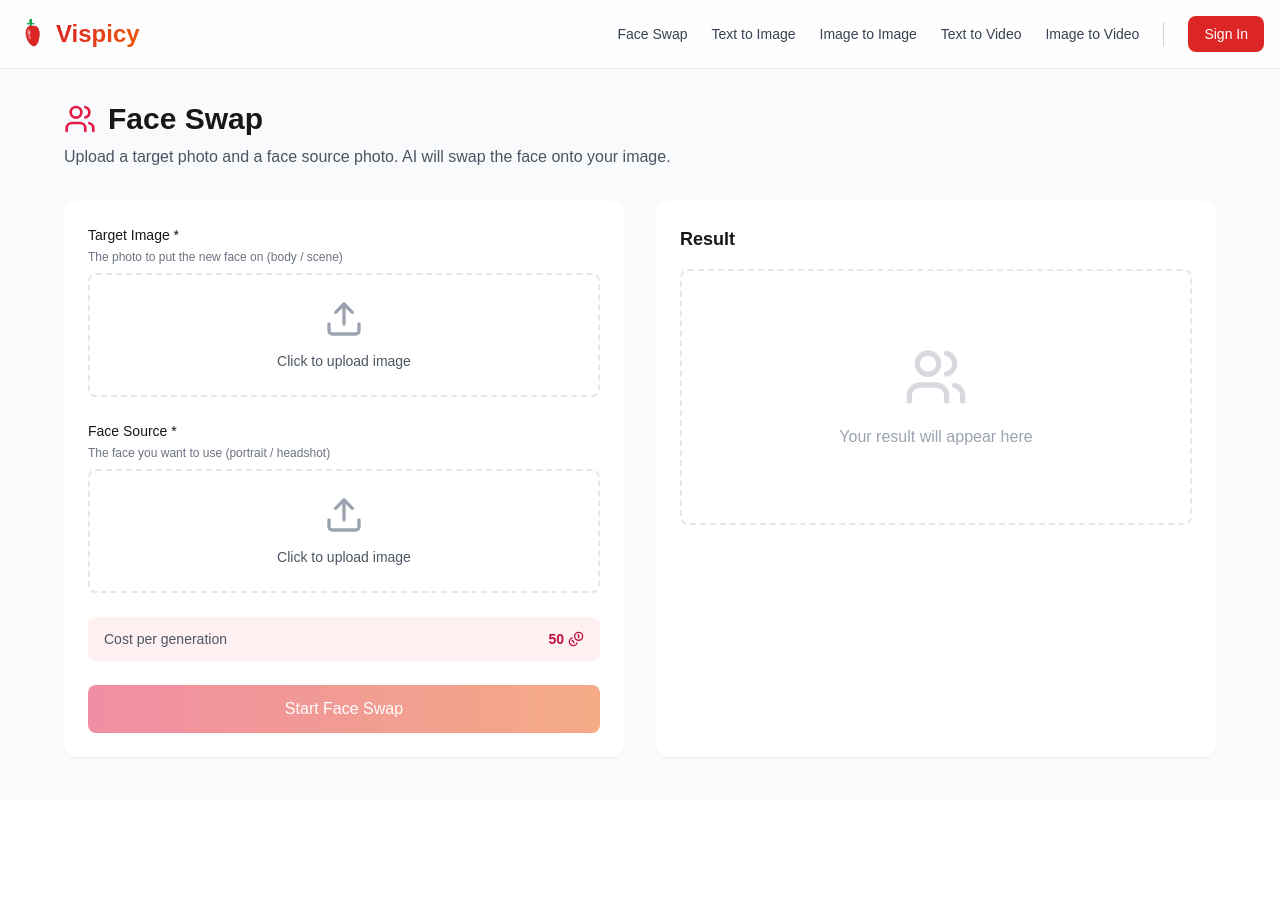
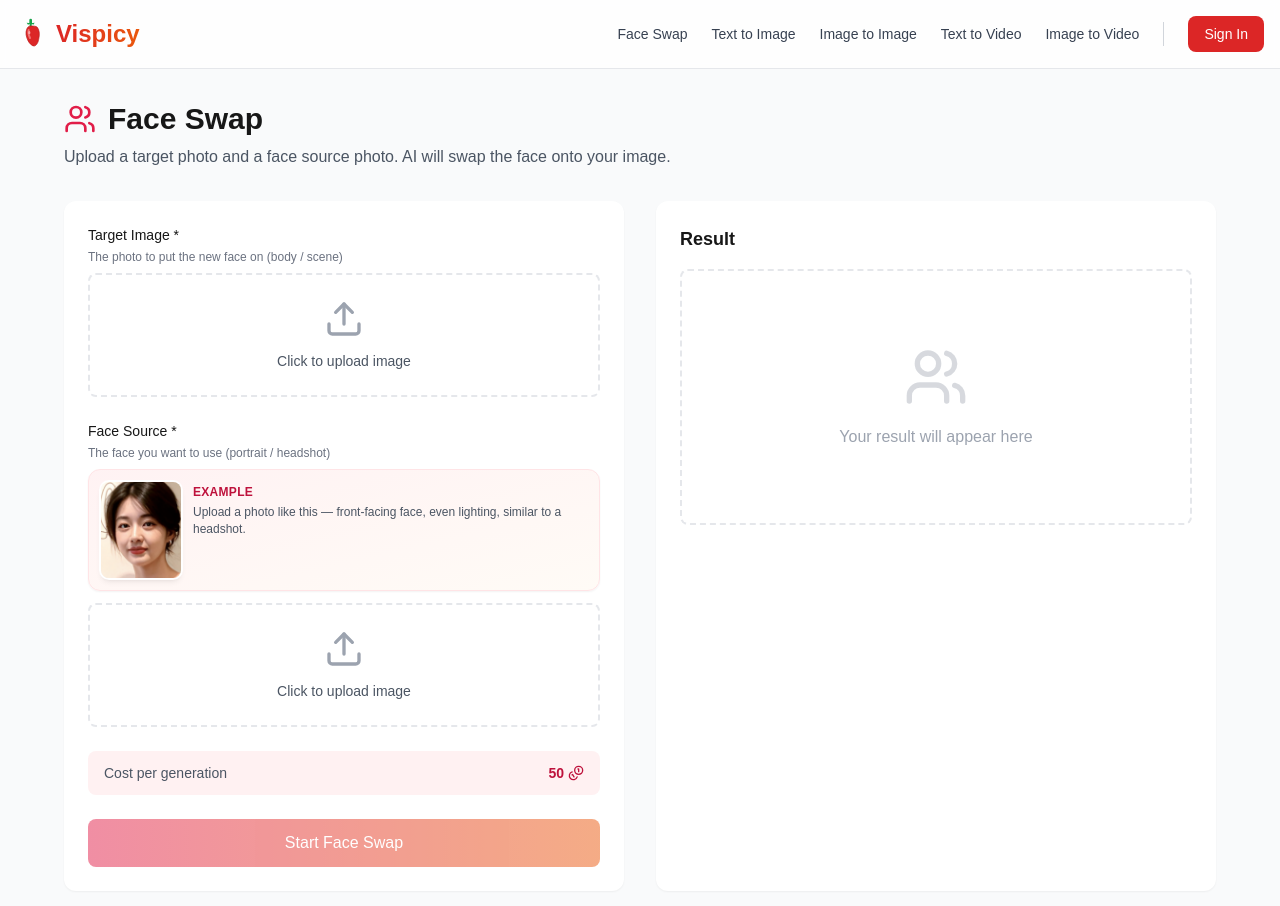
Before and after one commit to wangchenggggdn/vispicy, a Next.js app: page /face-swap in a window 1280 px wide. Shown: the top 906 px of the page. Before the commit the page ends 800 px from the top, so only its background shows below. Built offline with nearby package versions, Linux system fonts and the light colour scheme; no server answers; the database is empty.

Commit message:
增加事例图

```diff
--- a/app/(pages)/face-swap/page.tsx
+++ b/app/(pages)/face-swap/page.tsx
@@ -2,6 +2,7 @@
 
 import { useState } from 'react';
 import { useSession } from 'next-auth/react';
+import Image from 'next/image';
 import { Users, Download, Loader2, Upload, Coins, Trash2 } from 'lucide-react';
 import LoginModal from '@/components/LoginModal';
 import InsufficientCoinsModal from '@/components/InsufficientCoinsModal';
@@ -53,6 +54,9 @@ function UploadSlot({
   disabled,
   onSelect,
   onClear,
+  exampleSrc,
+  exampleAlt,
+  exampleCaption,
 }: {
   label: string;
   hint: string;
@@ -60,11 +64,39 @@ function UploadSlot({
   disabled: boolean;
   onSelect: (e: React.ChangeEvent<HTMLInputElement>) => void;
   onClear: () => void;
+  /** 参考示例图（如 Face Source 的人脸示范），仅在未选择文件时显示 */
+  exampleSrc?: string;
+  exampleAlt?: string;
+  exampleCaption?: string;
 }) {
+  const showExample = exampleSrc && !preview;
+
   return (
     <div>
       <label className="block text-sm font-medium mb-1">{label} *</label>
       <p className="text-xs text-gray-500 mb-2">{hint}</p>
+
+      {showExample && (
+        <div className="mb-3 flex gap-3 rounded-xl border border-rose-100 bg-gradient-to-br from-rose-50/90 to-orange-50/50 p-3 shadow-sm">
+          <div className="relative h-24 w-20 shrink-0 overflow-hidden rounded-lg ring-2 ring-white shadow-md">
+            <Image
+              src={exampleSrc}
+              alt={exampleAlt || 'Example'}
+              fill
+              sizes="80px"
+              className="object-cover"
+            />
+          </div>
+          <div className="min-w-0 flex-1 pt-0.5">
+            <p className="text-xs font-semibold uppercase tracking-wide text-rose-700">Example</p>
+            <p className="mt-1 text-xs leading-snug text-gray-600">
+              {exampleCaption ||
+                'Clear front-facing portrait or headshot; good lighting gives better results.'}
+            </p>
+          </div>
+        </div>
+      )}
+
       <div className="border-2 border-dashed border-gray-200 rounded-lg p-6 text-center hover:border-rose-400 transition">
         {preview ? (
           <div className="relative inline-block w-full">
@@ -295,6 +327,9 @@ export default function FaceSwapPage() {
               disabled={isProcessing}
               onSelect={(e) => handleFileSelect(e, 'face')}
               onClear={() => clearImage('face')}
+              exampleSrc="/img/head.png"
+              exampleAlt="Example face source: clear portrait headshot for face swap"
+              exampleCaption="Upload a photo like this — front-facing face, even lighting, similar to a headshot."
             />
 
             {error && (
```
Also changed, not shown: public/img/head.png (added).
